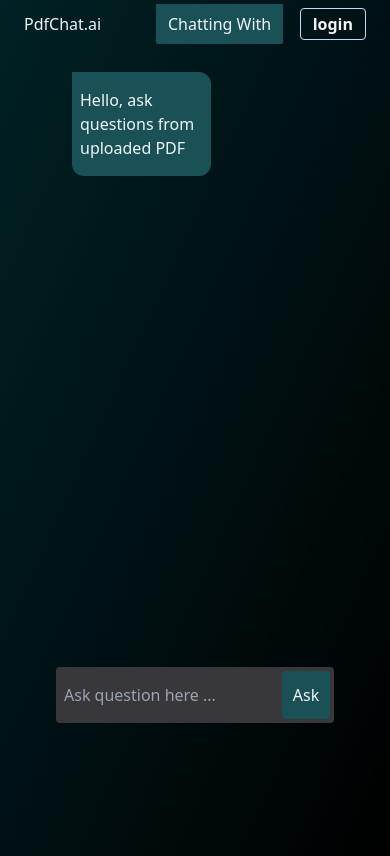
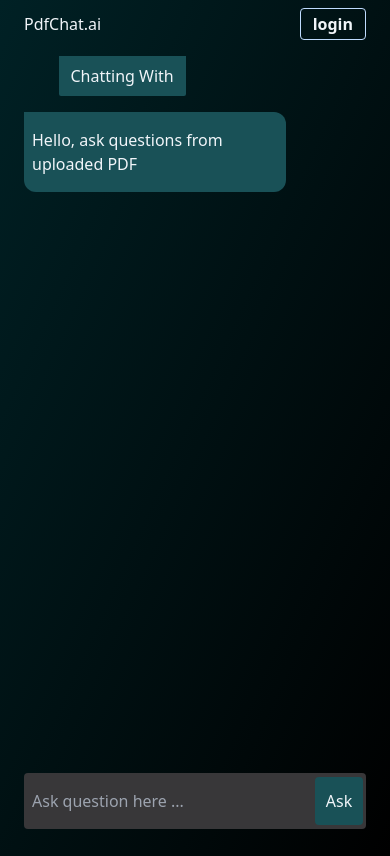
Before and after one commit to pruthvesh0812/pdf-chat-ai, a Next.js app: page /chat in a window 390 px wide. Built offline with nearby package versions, Linux system fonts and the light colour scheme; no server answers.

Commit message:
mobile optimized done

```diff
--- a/envv.ts
+++ b/envv.ts
@@ -1 +1,2 @@
-export const NEXT_APP_BASE_URL = "https://pdf-chat-ai-two.vercel.app"
+export const NEXT_APP_BASE_URL = "http://localhost:3000"
+const app = 0
--- a/src/app/chat/page.tsx
+++ b/src/app/chat/page.tsx
@@ -57,16 +57,17 @@
 
     return (
         <div >
-            <div className=' w-full h-[70vh] my-5 overflow-y-auto px-14' ref={scrollContainerRef}>
-                <div className='relative'>
-                    <h1 className='bg-[#195157] px-3 py-2 rounded-sm rounded-t-none flex justify-center fixed top-1 left-[40%]'>Chatting With {truncate(pdfName)}</h1>
+            <div className=' w-full h-[70vh] my-5 overflow-y-auto px-2 md:px-14' ref={scrollContainerRef}>
+                <div className='relative  '>
+                    <h1 className='bg-[#195157] px-3 py-2 rounded-sm rounded-t-none flex justify-center fixed top-14 left-[15%] md:left-[40%]'>Chatting With {truncate(pdfName)}</h1>
+                    <div className='pt-10'>
 
                     {
                         allMessages.map((message, index) => {
                             return (
-                                <div key={index} className={`flex ${message.type == "AI" ? "justify-start" : "justify-end"}`}>
+                                <div key={index} className={`flex  ${message.type == "AI" ? "justify-start" : "justify-end"}`}>
                                     <div
-                                        className={` px-2 py-4 mx-4 w-[50%] my-4 bg-[#195157]  ${message.type == "AI" ? "rounded-r-xl rounded-bl-xl" : "rounded-l-xl rounded-br-xl"}`}
+                                        className={` px-2 py-4 mx-4 w-[70%] md:w-[50%] my-4 bg-[#195157]  ${message.type == "AI" ? "rounded-r-xl rounded-bl-xl" : "rounded-l-xl rounded-br-xl"}`}
                                     >
                                         {message.text}
                                     </div>
@@ -74,10 +75,11 @@
                             )
                         })
                     }
+                     </div>
 
                 </div>
             </div>
-            <div className='relative px-14'>
+            <div className='relative mt-[15vh] px-6 md:px-14'>
 
                 <input
                     type='text'
@@ -105,7 +107,7 @@
                 />
 
                 <button
-                    className={`h-12 w-12 rounded  text-slate-100 absolute right-[60px] top-[4px] ${gettingResponse ? "bg-[#1a2020]" : "bg-[#195157]"}  `}
+                    className={`h-12 w-12 rounded  text-slate-100 absolute right-[27px] md:right-[60px] top-[4px] ${gettingResponse ? "bg-[#1a2020]" : "bg-[#195157]"}  `}
                     disabled={(question.length === 0 || isEmptyOrWhitespace(question) || gettingResponse == true)}
 
                     onClick={async () => {
```
